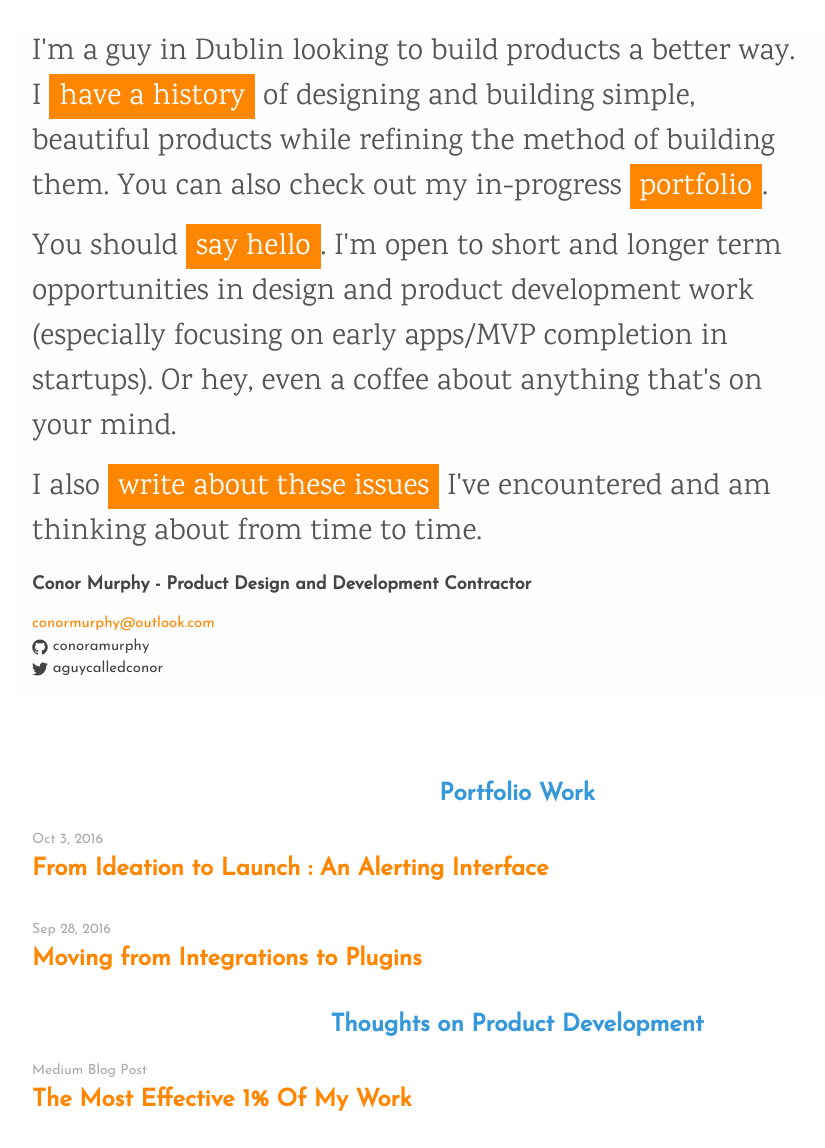
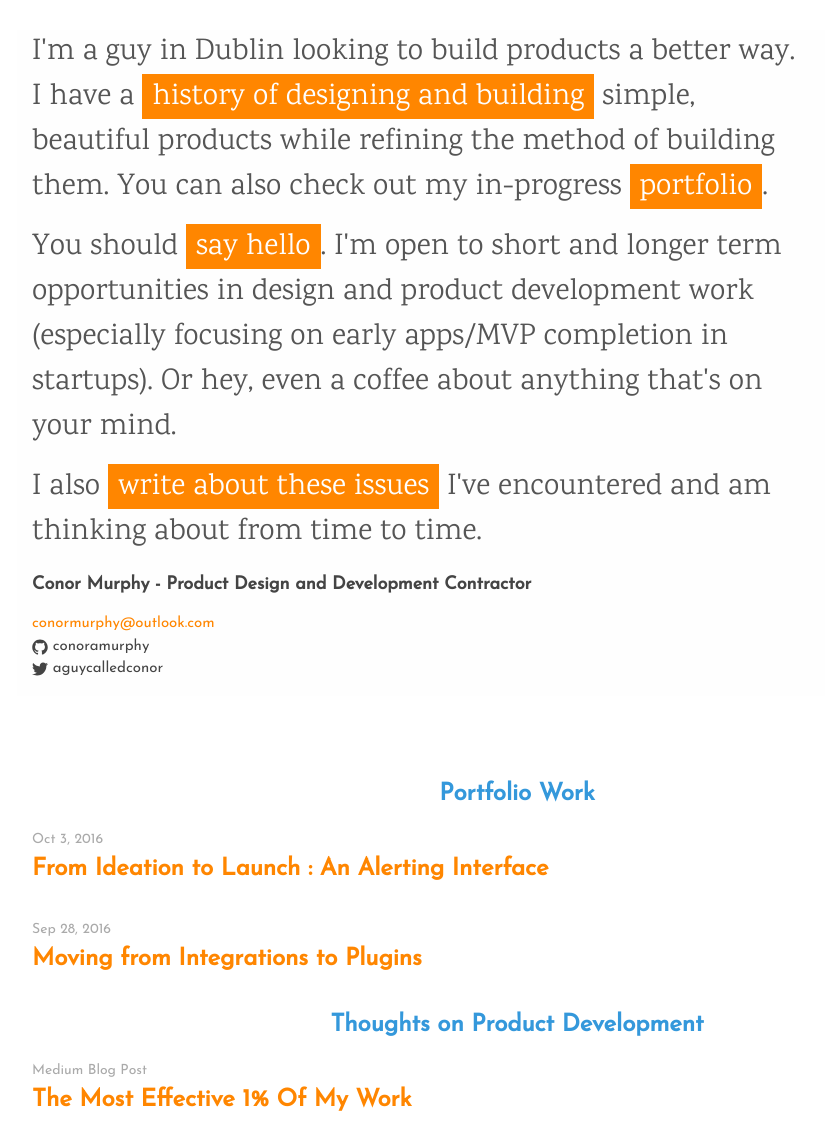
Before and after one commit to conoramurphy-zz/conoramurphy.github.io, a Jekyll site: the page built from index.html, in a window 1280 px wide. Shown: the whole page, without its empty margins (123-948 px from the left). Built offline with Jekyll 4.4.1, drawn with Linux system fonts in a browser that asks for light colours; some of the changed lines change nothing that is shown.

Commit message:
little higlghting change

```diff
--- a/index.html
+++ b/index.html
@@ -5,7 +5,7 @@ layout: default
   <div class="styled-body hero-section-header">
     <div class="index-left-column">
       <p>
-        I'm a guy in Dublin looking to build products a better way. I <a href="/ConorM-CV.pdf">have a history</a> of designing and building simple, beautiful products while refining the method of building them. You can also check out my in-progress <a href="#Portfolio">portfolio</a>.
+        I'm a guy in Dublin looking to build products a better way. I have a <a href="/ConorM-CV.pdf">history of designing and building</a> simple, beautiful products while refining the method of building them. You can also check out my in-progress <a href="#Portfolio">portfolio</a>.
       </p>
       <p>
         You should <a href="mailto:conormurphy@outlook.com?Subject=Hey%20Conor">say hello</a>. I'm open to short and longer term opportunities in design and product development work (especially focusing on early apps/MVP completion in startups). Or hey, even a coffee about anything that's on your mind.
```
